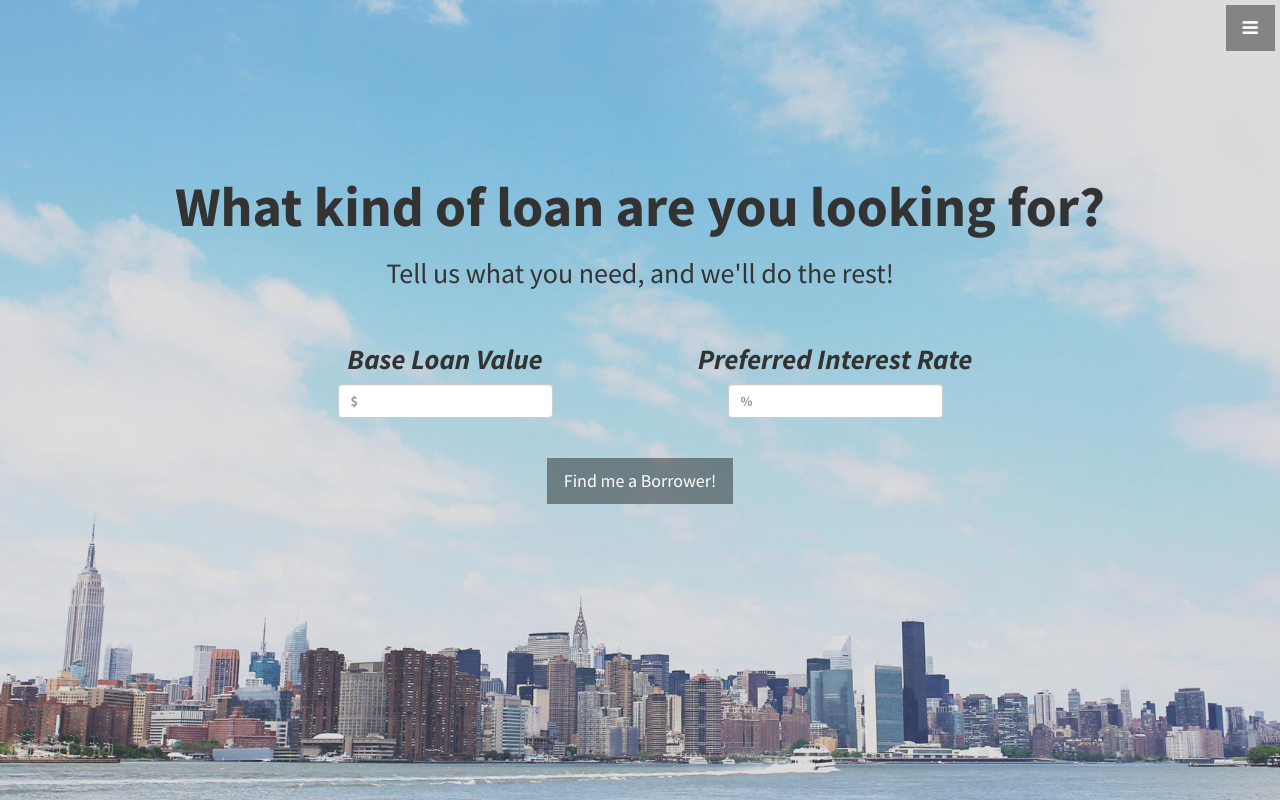
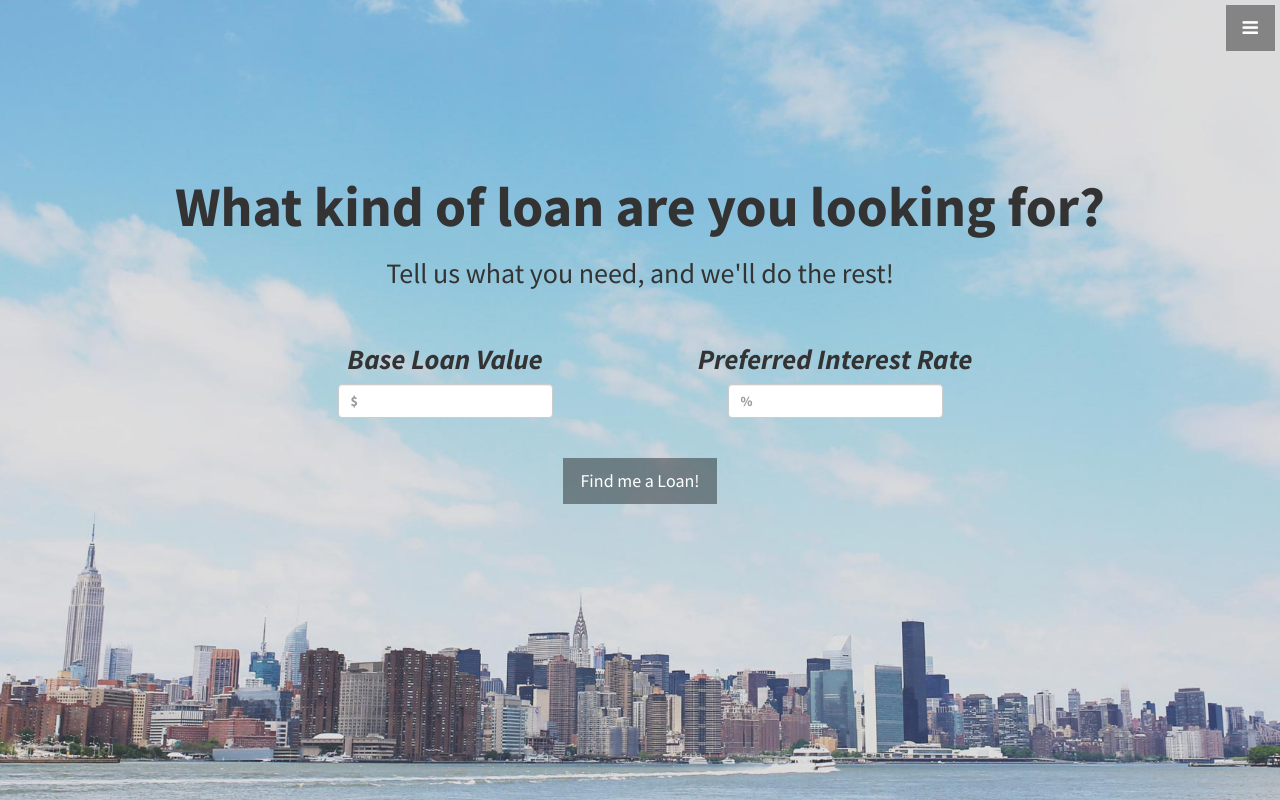
Before and after one commit to Shashank-Ojha/MakeBank, a Flask app: page /borrow in a window 1280 px wide. Run offline with Flask 2, Linux system fonts and the light colour scheme; some libraries are stand-ins or nearby versions.

Commit message:
FrontEnd Update

```diff
--- a/templates/borrow.html
+++ b/templates/borrow.html
@@ -111,7 +111,7 @@ h1{
                 </div>
             </div> -->
 
-            <input class="btn btn-dark btn-lg" type="submit" name="my-form" value="Find me a Borrower!" href="/lenderSearch">
+            <input class="btn btn-dark btn-lg" type="submit" name="my-form" value="Find me a Loan!" href="/lenderSearch">
           </form>
             <div class = "row">
             <br>
--- a/templates/lend.html
+++ b/templates/lend.html
@@ -76,7 +76,6 @@ h1{
             <div class="row" style="vertical-align:text-top;">
                 <h1 style="font-size:400%;">What type of borrower are you looking for?</h1>
                 <h2 style="font-size:200%">Let us match you with your ideal candidate!</h2>
-                <br>
                 <br>
                 <br>
             </div>
```
